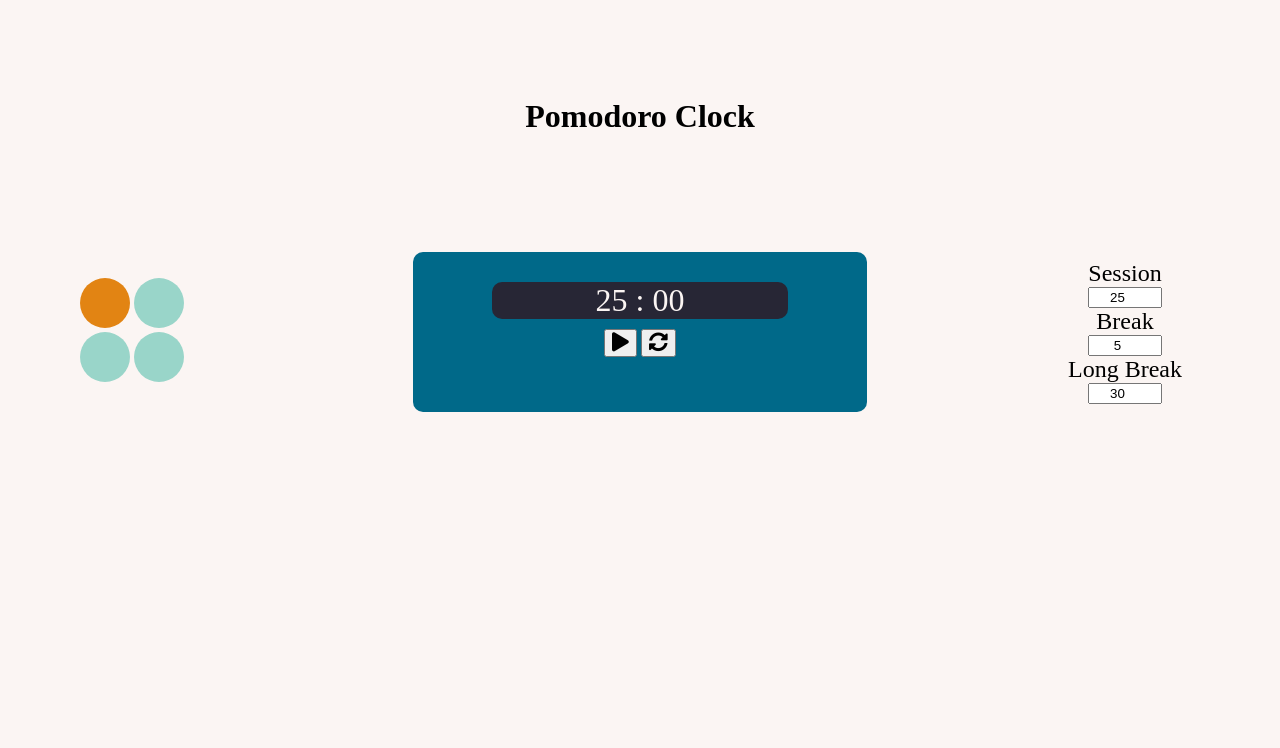
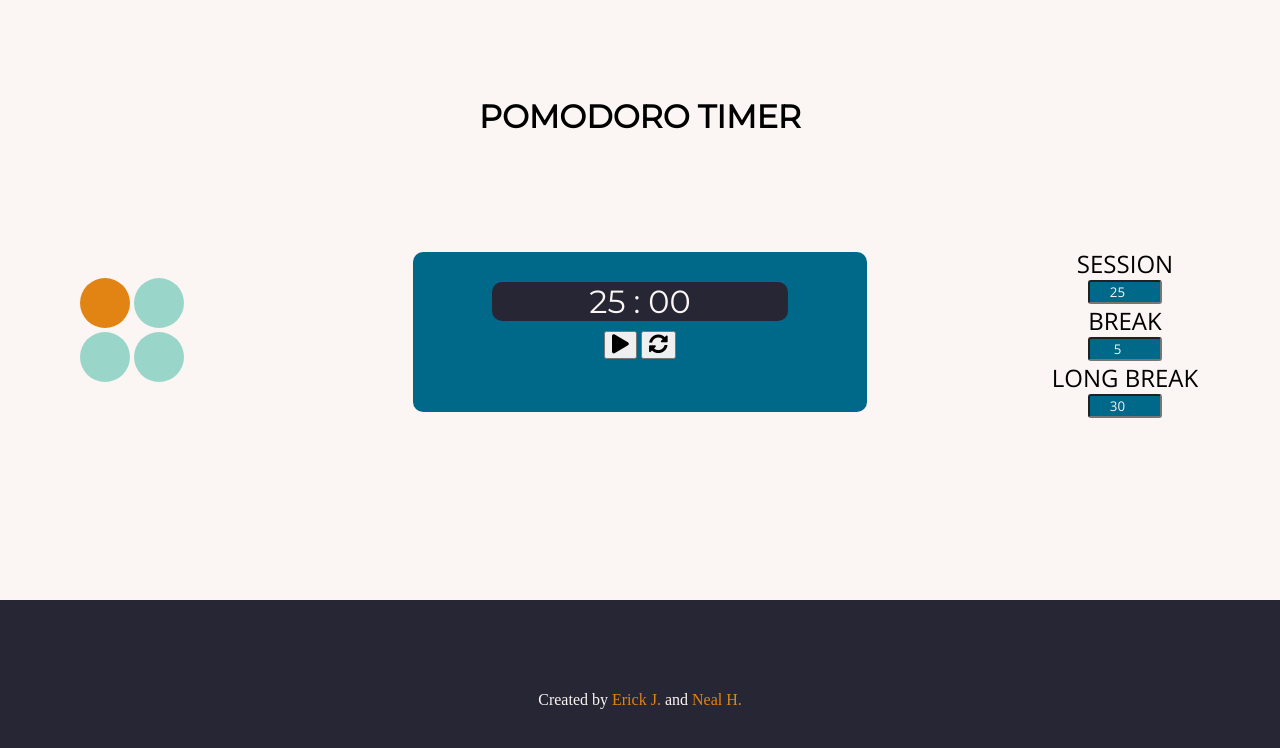
Before and after one commit to tnharvey/pomodoro, a plain HTML site: page index.html in a window 1280 px wide. Drawn offline with nearby package versions, Linux system fonts and the light colour scheme.

Commit message:
style time inputs, style and add footer. Clean up script and Readme.

```diff
--- a/index.html
+++ b/index.html
@@ -1,18 +1,19 @@
 <!DOCTYPE html>
 <html lang="en">
 <head>
-    <title>Pomodoro Clock</title>
+    <title>Pomodoro Timer</title>
     <meta charset="UTF-8">
     <meta name="viewport" content="width=device-width, initial-scale=1.0">
     <meta http-equiv="X-UA-Compatible" content="ie=edge">
     <link rel="stylesheet" href="style.css">
     <link rel="stylesheet" href="https://use.fontawesome.com/releases/v5.7.0/css/all.css" integrity="sha384-lZN37f5QGtY3VHgisS14W3ExzMWZxybE1SJSEsQp9S+oqd12jhcu+A56Ebc1zFSJ"
       crossorigin="anonymous">
+    <link href="https://fonts.googleapis.com/css?family=Montserrat|Open+Sans" rel="stylesheet">
 </head>
 <body>
   <div class="grid">
     <header>
-      <h1>Pomodoro Clock</h1>
+      <h1 class="title">Pomodoro Timer</h1>
     </header>
 
     <div class="sidebar sidebar-left">
@@ -53,6 +54,9 @@
     </aside>
 
     <footer>
+      <p>
+        Created by <a href="https://github.com/ey-Jay">Erick J.</a> and <a href="https://github.com/tnharvey">Neal H.</a>
+      </p>
     </footer>
   </div>
     <script src="script.js"></script>
--- a/script.js
+++ b/script.js
@@ -6,12 +6,11 @@ let longBreakTime = 30;
 let playing = false;
 let mode = "session";
 let sessions = 0;
-// time runs, switch to break
 let timer;
 
-function runTimer () {
+function runTimer() {
   playing = true;
-  timer = setInterval(function () {
+  timer = setInterval(function() {
     if (seconds === 0 && minutes > 0) {
       minutes -= 1;
       seconds += 60;
@@ -20,8 +19,7 @@ function runTimer () {
     if (seconds > 0) {
       seconds -= 1;
       document.querySelector(".seconds").textContent = formatTime(seconds);
-      }
-      else {
+    } else {
       stopTimer(timer);
       document.querySelector(".seconds").textContent = formatTime(seconds);
       switchMode();
@@ -29,7 +27,7 @@ function runTimer () {
   }, 1000);
 }
 
-function stopTimer (timerObject) {
+function stopTimer(timerObject) {
   clearInterval(timerObject);
   playing = false;
 }
@@ -40,57 +38,45 @@ function switchMode() {
       mode = "break";
       minutes = breakTime;
       seconds = 0;
-          console.log(sessions);
-        }
-        else {
+    } else {
       mode = "long break";
       minutes = longBreakTime;
       seconds = 0;
-
-          console.log("long break");
     }
-    }
-    else {
+  } else {
     if (mode == "long break") {
       sessions = 0;
       let tasks = document.getElementsByClassName("task");
-        for (i=0;i<tasks.length;i++) {
+      for (i = 0; i < tasks.length; i++) {
         tasks[i].classList.add("incomplete");
         tasks[i].classList.remove("complete");
       }
 
       document.querySelector("#tracker1").classList.add("complete");
       document.querySelector("#tracker1").classList.remove("incomplete");
-      }
-      else {
-        sessions+=1;
+    } else {
+      sessions += 1;
       document.querySelector(".incomplete").classList.add("complete");
       document.querySelector(".incomplete").classList.remove("incomplete");
-//         Array.from(document.querySelectorAll(".task")).map((x) => {
-//           if ()
-//         })
-
     }
     mode = "session";
     minutes = sessionTime;
     seconds = 0;
-      console.log("session");
   }
   runTimer();
 }
 
-function formatTime (time) {
+function formatTime(time) {
   let timeString = "";
 
   if (time < 10) {
     return "0" + time;
-  }
-  else {
+  } else {
     return time;
   }
 }
 
-function switchPlayButton () {
+function switchPlayButton() {
   if (document.getElementById("playControl").classList.contains("play")) {
     document.querySelector("#playControl").classList.remove("play");
     document.querySelector("#playControl").classList.add("pause");
@@ -98,8 +84,7 @@ function switchPlayButton () {
     document.querySelector("i.fa-pause").classList.remove("hidden");
     runTimer();
     document.getElementById("stopControl").disabled = true;
-    }
-    else {
+  } else {
     stopTimer(timer);
     document.querySelector("#playControl").classList.remove("pause");
     document.querySelector("#playControl").classList.add("play");
@@ -119,17 +104,15 @@ function switchPlayButton () {
   }
 };
 
-
-
 document.getElementById("sessionTime").addEventListener("change", () => {
   sessionTime = document.getElementById("sessionTime").value;
   minutes = sessionTime;
   document.querySelector(".minutes").textContent = minutes;
-} );
+});
 document.getElementById("breakTime").addEventListener("change", () => {
   breakTime = document.getElementById("breakTime").value;
-} );
+});
 document.getElementById("longBreakTime").addEventListener("change", () => {
   longBreakTime = document.getElementById("longBreakTime").value;
-} );
+});
 document.getElementById("playControl").addEventListener("click", switchPlayButton);
--- a/style.css
+++ b/style.css
@@ -41,6 +41,17 @@ footer {
   justify-content: center;
   height: 25vh;
 }
+
+.title, .digits {
+  font-family: 'Montserrat', sans-serif;
+  text-transform: uppercase;
+}
+
+.input, input {
+  font-family: 'Open Sans', sans-serif;
+  text-transform: uppercase;
+}
+
 .container {
   width: 50%;
   height: 50%;
@@ -98,12 +109,37 @@ footer {
 }
 
 input {
+  color: #FBF5F3;
+  background-color: #006989;
   display: block;
   margin: 0 auto;
   width: 5em;
   text-align: center;
+  border-radius: 3px;
+}
+
+input:focus {
+  border: 2px solid #99D5C9;
 }
 .times {
   text-align: center;
   font-size: 1.5em;
 }
+
+footer {
+  position: fixed;
+  left: 0;
+  bottom: 0;
+  width: 100%;
+  background-color: #272635;
+  color: #FBF5F3;
+}
+
+a {
+  text-decoration: none;
+  color: #E28413;
+}
+
+a:hover {
+  color: #ECB068;
+}
```
Also changed, not shown: 1 other file. Lines whose indentation alone changed are shown as unchanged.
